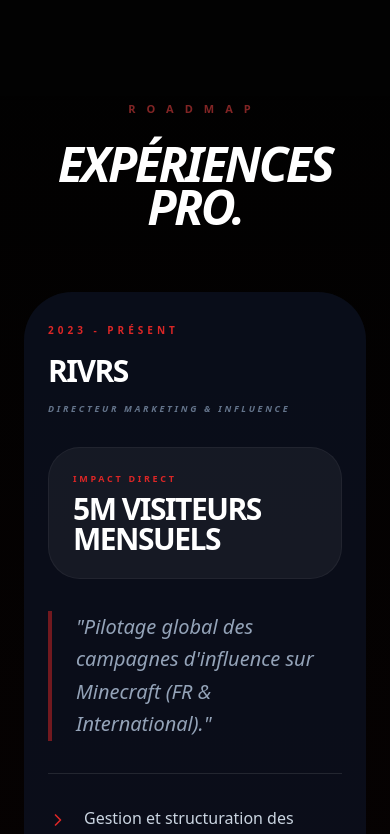
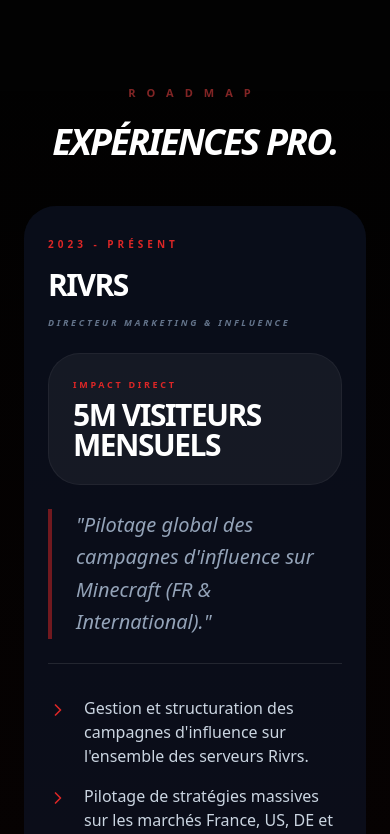
Before and after one commit to MrLegya/portfolio-lucien-lukes, a React (Vite) app: page / in a window 390 px wide. Shown: the part 2900-3734 px from the top of the page. Built offline with nearby package versions, Linux system fonts and the light colour scheme.

Commit message:
mobile finish

```diff
--- a/src/App.jsx
+++ b/src/App.jsx
@@ -279,7 +279,7 @@
   }
 };
 
-// Data Factories for Translation
+// Data Factories
 const getTestimonials = (lang) => [
   { id: 1, name: "Thomas", role: lang === 'fr' ? "Fondateur Serveur SkyBlock (FR)" : "SkyBlock Server Founder", text: lang === 'fr' ? "On stagnait à 50 joueurs simultanés. Après l'audit de Lucien et la refonte de l'acquisition, on a tapé les 500 en un mois. Il connait les codes par coeur." : "We were stuck at 50 concurrent players. After Lucien's audit and acquisition overhaul, we hit 500 in a month. He knows the codes by heart." },
   { id: 2, name: "Sarah L.", role: "CMO - SaaS B2B", text: lang === 'fr' ? "J'avais peur de l'approche 'gaming' pour notre boîte très corporate. Finalement, c'est cette créativité qui nous a permis de débloquer notre coût par lead. Bluffant." : "I was afraid of the 'gaming' approach for our corporate company. Ultimately, this creativity unlocked our cost per lead. Stunning." },
@@ -324,6 +324,38 @@
 
 // --- COMPOSANTS ---
 
+const ScrollProgress = memo(() => {
+  const [scrollProgress, setScrollProgress] = useState(0);
+
+  useEffect(() => {
+    let rafId;
+    const updateScroll = () => {
+        const totalHeight = document.documentElement.scrollHeight - window.innerHeight;
+        const progress = (window.scrollY / totalHeight) * 100;
+        setScrollProgress(progress);
+    };
+
+    const handleScroll = () => {
+       rafId = requestAnimationFrame(updateScroll);
+    };
+
+    window.addEventListener('scroll', handleScroll);
+    return () => {
+        window.removeEventListener('scroll', handleScroll);
+        cancelAnimationFrame(rafId);
+    };
+  }, []);
+
+  return (
+    <div className="fixed top-0 right-0 h-full w-1.5 bg-white/5 z-[90] hidden md:block">
+      <div
+        className="bg-red-600 w-full transition-all duration-100 ease-out will-change-transform"
+        style={{ height: `${scrollProgress}%` }}
+      />
+    </div>
+  );
+});
+
 const TrustStrip = memo(({ lang, t }) => (
   <>
     <div className="py-6 md:py-10 border-y border-white/5 bg-white/[0.02] overflow-hidden backdrop-blur-sm relative z-30">
@@ -343,7 +375,7 @@
 ));
 
 const TestimonialsSection = memo(({ testimonials, t }) => (
-  <section className="py-20 md:py-40 px-6 relative font-black border-t border-white/5">
+  <section className="py-16 md:py-40 px-6 relative font-black border-t border-white/5">
     <div className="max-w-7xl mx-auto space-y-12 md:space-y-24">
       <div className="text-center space-y-4">
         <p className="text-red-500 font-black uppercase text-[10px] md:text-[11px] tracking-[0.8em]">{t.sub}</p>
@@ -672,24 +704,24 @@
   }, []);
 
   return (
-    <section id="missions" ref={containerRef} className="py-20 md:py-56 px-6 relative font-black">
+    <section id="missions" ref={containerRef} className="py-16 md:py-56 px-6 relative font-black">
       <div className="absolute top-0 left-0 w-full h-full bg-gradient-to-b from-transparent via-red-600/5 to-transparent -z-10" />
-      <div className="max-w-6xl mx-auto space-y-16 md:space-y-32">
+      <div className="max-w-6xl mx-auto space-y-12 md:space-y-32">
         <div className="text-center space-y-6">
             <p className="text-red-500 font-black uppercase text-[11px] tracking-[1em] animate-pulse">{t.roadmap}</p>
-            <h2 className="text-5xl md:text-7xl lg:text-[100px] font-black text-white tracking-tighter uppercase relative z-10 leading-[0.9] md:leading-[0.8] italic font-black">{t.title}</h2>
-        </div>
-        <div className="relative space-y-16 md:space-y-32 text-left">
+            <h2 className="text-4xl md:text-7xl lg:text-[100px] font-black text-white tracking-tighter uppercase relative z-10 leading-[0.9] md:leading-[0.8] italic font-black">{t.title}</h2>
+        </div>
+        <div className="relative space-y-12 md:space-y-32 text-left">
           <div className="absolute left-[31px] md:left-1/2 top-0 bottom-0 w-[4px] bg-white/5 hidden md:block overflow-hidden rounded-full shadow-inner font-black">
               <div ref={progressRef} className="absolute top-0 left-0 w-full bg-gradient-to-b from-red-600 via-orange-500 to-red-400 origin-top transition-transform duration-150 ease-out will-change-transform font-black" style={{ height: '100%', transform: 'scaleY(0)' }} />
           </div>
 
           {experiences.map((exp, i) => (
-            <div key={i} className={`relative flex flex-col md:flex-row items-center gap-10 md:gap-20 group ${i % 2 === 0 ? 'md:flex-row' : 'md:flex-row-reverse'} animate-reveal font-black`}>
+            <div key={i} className={`relative flex flex-col md:flex-row items-center gap-8 md:gap-20 group ${i % 2 === 0 ? 'md:flex-row' : 'md:flex-row-reverse'} animate-reveal font-black`}>
               <div className="absolute left-[20px] md:left-1/2 md:-translate-x-1/2 w-10 h-10 rounded-full bg-black border-4 border-red-600 z-20 group-hover:scale-150 transition-all duration-500 hidden md:block shadow-glow-red font-black" />
-              <div className={`w-full md:w-[45%] p-6 md:p-16 rounded-[3rem] md:rounded-[5rem] transition-all duration-1000 relative overflow-hidden font-black ${exp.isPoudlard ? 'bg-[#0a0a0a] border-amber-500/40 shadow-2xl ring-1 ring-amber-500/20' : 'bg-slate-900/60 border-white/5 backdrop-blur-3xl hover:bg-slate-900 group-hover:border-red-500/40 shadow-3xl'}`}>
+              <div className={`w-full md:w-[45%] p-6 md:p-16 rounded-[2rem] md:rounded-[5rem] transition-all duration-1000 relative overflow-hidden font-black ${exp.isPoudlard ? 'bg-[#0a0a0a] border-amber-500/40 shadow-2xl ring-1 ring-amber-500/20' : 'bg-slate-900/60 border-white/5 backdrop-blur-3xl hover:bg-slate-900 group-hover:border-red-500/40 shadow-3xl'}`}>
                 {exp.isPoudlard && <div className="absolute top-0 right-0 bg-amber-500 px-6 py-3 md:px-10 md:py-4 rounded-bl-[2rem] md:rounded-bl-[2.5rem] font-black text-[9px] md:text-[11px] text-black tracking-widest uppercase flex items-center gap-2 md:gap-3 shadow-2xl font-black"><span className="animate-spin-slow"><Sparkle size={14} fill="black" /></span> Projet Pilier</div>}
-                <div className="space-y-8 md:space-y-12 font-black">
+                <div className="space-y-6 md:space-y-12 font-black">
                   <div className="space-y-4 font-black">
                     <span className={`${exp.isPoudlard ? 'text-amber-500' : 'text-red-600'} font-black text-[10px] md:text-[11px] tracking-[0.4em] md:tracking-[0.6em] uppercase`}>{exp.period}</span>
                     {exp.link ? (
@@ -1325,6 +1357,7 @@
       </div>
 
       <Navbar scrolled={scrolled} view={view} navigateTo={navigateTo} openChat={() => setIsChatOpen(true)} lang={lang} setLang={setLang} t={t.nav} />
+      <ScrollProgress />
 
       <main className="animate-reveal">
         {view === 'home' && (
@@ -1429,7 +1462,7 @@
       <style>{`
         @import url('https://fonts.googleapis.com/css2?family=Inter:wght@400;700;900&display=swap');
         :root { scroll-behavior: smooth; }
-        body { font-family: 'Inter', sans-serif; background: #020202; overflow-x: hidden; }
+        body { font-family: 'Inter', sans-serif; background: #020202; overflow-x: hidden; touch-action: pan-y; }
         .animate-reveal { animation: reveal 0.6s cubic-bezier(0.19, 1, 0.22, 1) forwards; }
         @keyframes reveal { from { opacity: 0; transform: translateY(15px); } to { opacity: 1; transform: translateY(0); } }
         @keyframes reveal-bottom { from { opacity: 0; transform: translateY(50px); } to { opacity: 1; transform: translateY(0); } }
```
